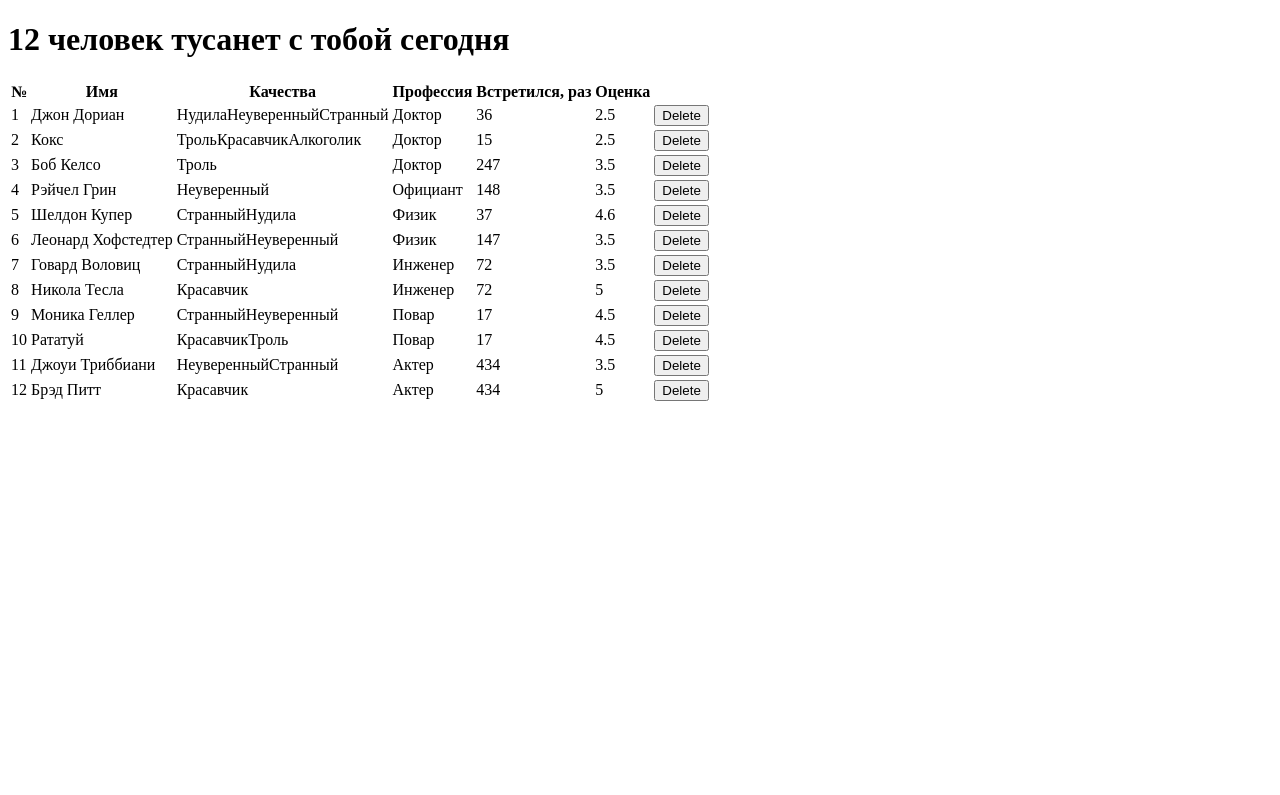
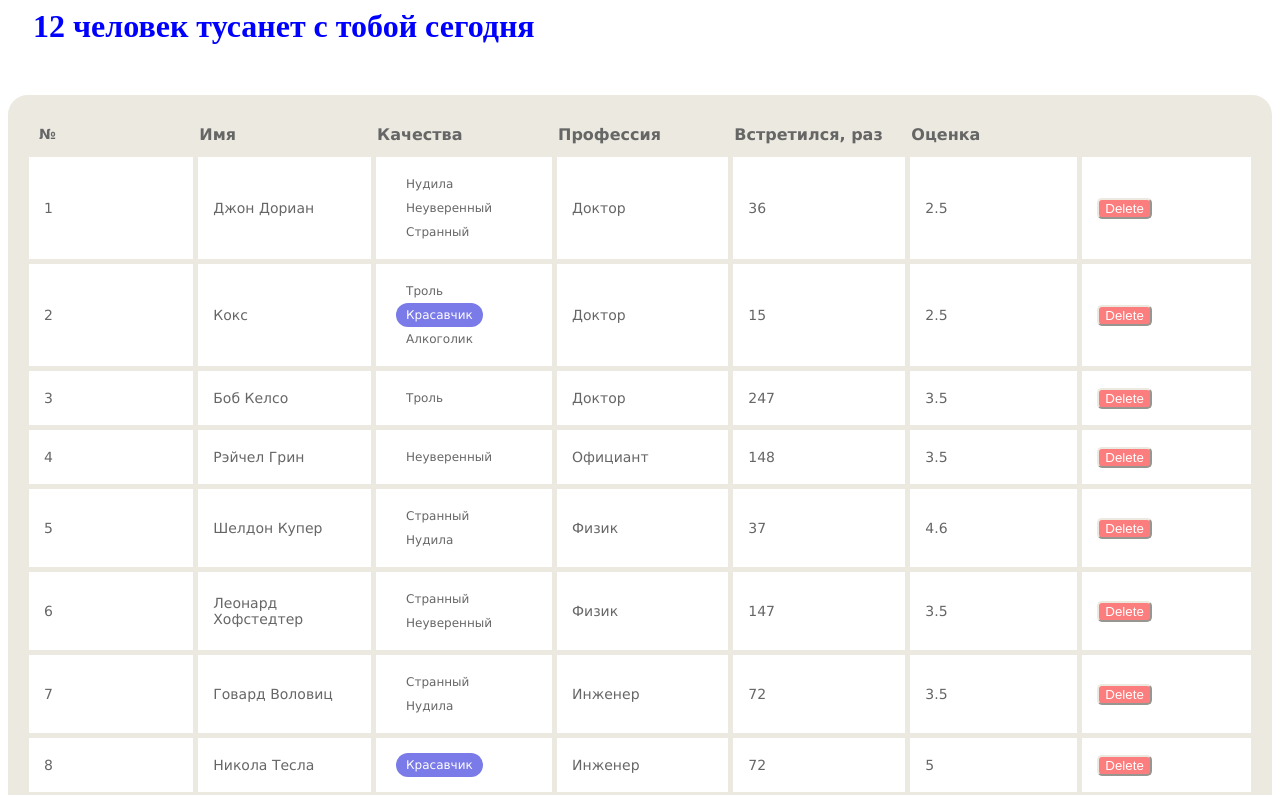
Before and after one commit to AnnAntonova2310/codewarsTasks, a React (Create React App) app: page / in a window 1280 px wide. Shown: the top 795 px of the page. Built offline with nearby package versions, Linux system fonts and the light colour scheme.

Commit message:
styles for the table (1)

```diff
--- a/src/Components/users.tsx
+++ b/src/Components/users.tsx
@@ -9,11 +9,11 @@ const Users = () => {
     }
     let badge;
     if (users.length === 0) {
-        badge = 'Никто не тусанёт с тобой сегодня'
+        badge = <span className={'zero'}>Никто не тусанёт с тобой сегодня</span>
     } else if (users.length > 1 && users.length < 5) {
         badge = `${users.length} человека тусанёт с тобой сегодня`
     } else {
-        badge = `${users.length} человек тусанет с тобой сегодня`
+        badge  = `${users.length} человек тусанет с тобой сегодня`
     }
 
 
@@ -23,14 +23,14 @@ const Users = () => {
             {/*/!*<h1>1 человек тусанет с тобой сегодня </h1>*!/ л = 1, 5*/}
             {/*/!*<h1>2 человека тусанут с тобой сегодня </h1>*!/  л = 2*/}
 
-            <h1>{badge}</h1>
+            <h1 className={'h'}>{badge}</h1>
 
             {/*<h1>{ users.length === 0 ? 'Никто не тусанёт с тобой сегодня' : null }</h1>*/}
 
 
-            {users.length > 0 && <table>
+            {users.length > 0 && <table className={'thTd'}>
                 <tr>
-                    <th>№</th>
+                    <th className={'th'}>№</th>
                     <th>Имя</th>
                     <th>Качества</th>
                     <th>Профессия</th>
@@ -40,17 +40,17 @@ const Users = () => {
                 {users.map((u, i) => {
 
                     return (
-                        <tr key={u._id}>
-                            <td>{i + 1}</td>
-                            <td>{u.name}</td>
-                            <td>{
-                                u.qualities.map(q => q.name)
+                        <tr key={u._id} className={'th'}>
+                            <td className={'td size'}>{i + 1}</td>
+                            <td className={'td'}>{u.name}</td>
+                            <td className={'td qualities'}>{
+                                u.qualities.map(q => <span className={`badge ${q.color}`}>{q.name}</span>)
                             }</td>
-                            <td>{u.profession.name}</td>
-                            <td>{u.completedMeetings}</td>
-                            <td>{u.rate}</td>
-                            <td>
-                                <button onClick={() => handlerDelete(u._id)}>Delete</button>
+                            <td className={'td'}>{u.profession.name}</td>
+                            <td className={'td'}>{u.completedMeetings}</td>
+                            <td className={'td'}>{u.rate}</td>
+                            <td className={'td'}>
+                               <button className={'button button:hover'} onClick={() => handlerDelete(u._id)}>Delete</button>
                             </td>
                         </tr>
                     )
--- a/src/index.css
+++ b/src/index.css
@@ -0,0 +1,75 @@
+.thTd {
+    font-family: "Lucida Sans Unicode", "Lucida Grande", Sans-Serif;
+    text-align: left;
+    border-collapse: separate;
+    border-spacing: 5px;
+    background: #ECE9E0;
+    color: #656665;
+    border: 16px solid #ECE9E0;
+    border-radius: 20px;
+    margin-top: 50px;
+}
+
+.th {
+    font-size: 14px;
+    padding: 10px;
+}
+
+.size {
+    width: 55px;
+}
+
+.td {
+    background: #ffffff;
+    padding: 15px;
+    width: 150px;
+}
+
+.button {
+    background-color: #fc7d7d;
+    border-radius: 5px;
+    color: white;
+    border-color: #ECE9E0;
+}
+
+.button:hover {
+    transition-duration: 0.4s;
+    background-color: #e74d3a
+}
+
+.qualities {
+    color: #656665;
+    padding: 15px;
+    margin: 20px;
+}
+
+.h {
+    /*background-color: #ffc3c3;*/
+    display: inline;
+    width: 500px;
+    border-radius: 5px;
+    padding: 25px;
+    margin-top: auto;
+    height: 50px;
+    color: blue;
+}
+
+.badge {
+    display: inline-block;
+    padding: 5px 10px;
+    font-size: 12px;
+    border-radius: 50px;
+    margin: 0 5px;
+}
+
+.info {
+
+    background-color: #7a7ae8;
+    color: white;
+
+}
+
+.zero {
+    background-color: #e74d3a;
+
+}
```
Also changed, not shown: src/api/fake.api/user.api.js (+6 -6 lines).
